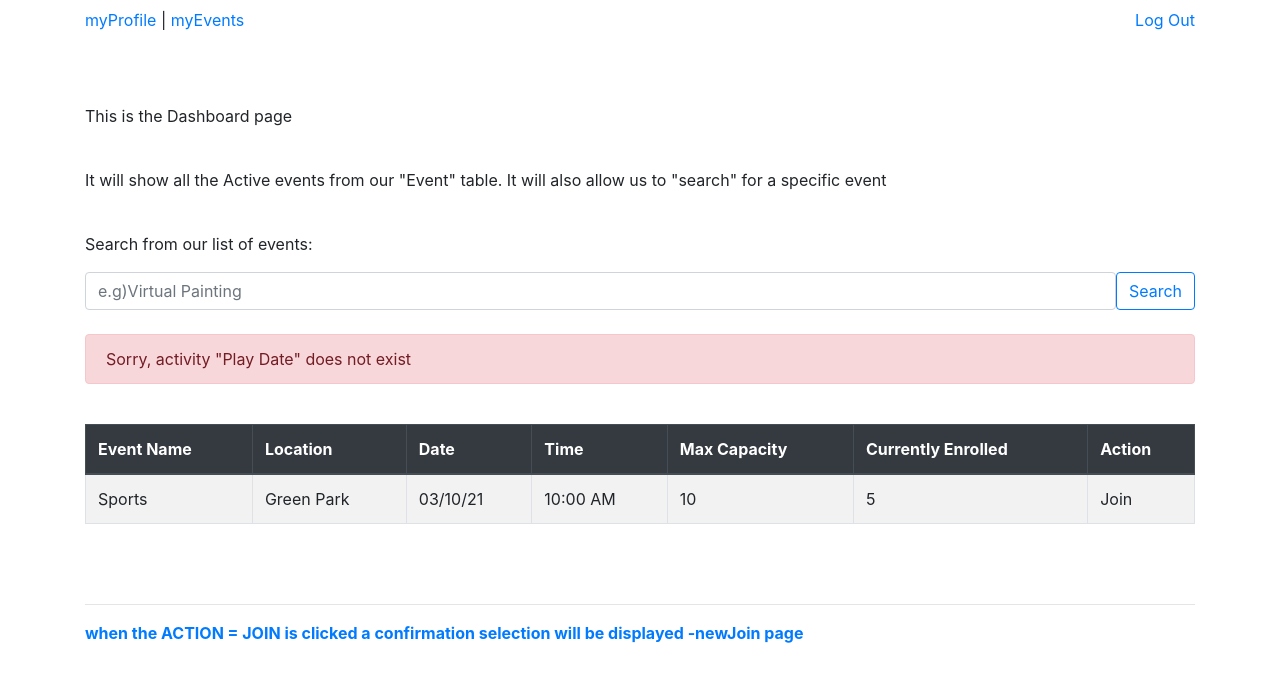
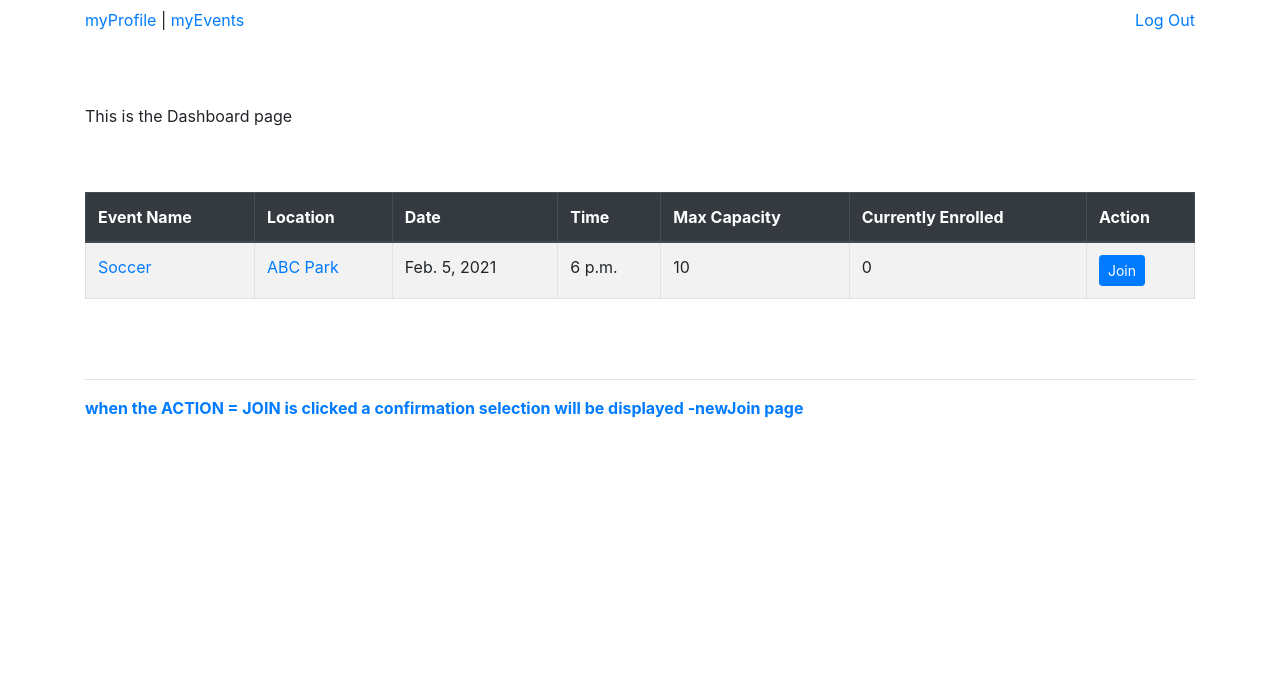
Before and after one commit to lili-mar/Group_project, a Django app: template group_proj/group_app/templates/dashboard.html in a window 1280 px wide. Shown: the part 58-740 px from the top of the page. Run offline with Django 3.2, Linux system fonts and the light colour scheme; data comes from the database, SQL or seed files in the repository; both versions use the stored data as it was after the commit; tables that the repository leaves empty hold one stand-in row (values such as "Sample post"); the template is opened without the code that fills it: values that come from a table or form of the project are taken from there, most other values are stand-ins (such as "Sample title", 1, 10 or a date in 2020); some libraries are stand-ins or nearby versions.

Commit message:
db, cache,

```diff
--- a/group_proj/group_app/templates/dashboard.html
+++ b/group_proj/group_app/templates/dashboard.html
@@ -41,23 +41,27 @@
 
     <p> This is the Dashboard page</p>
     <br>
-    <p> It will show all the Active events from our "Event" table. It will also allow us to "search" for a specific
+    <!-- <p> It will show all the Active events from our "Event" table. It will also allow us to "search" for a specific
             event</p>
 
-    <br>
+        <br> -->
 
-    <p> Search from our list of events:</p>
+    <!-- <p> Search from our list of events:</p>
 
+        <div class="header">
+          <div id="nav"></div>
+        </div>
         <div class="input-group">
-      <input type="search" class="form-control rounded" placeholder="e.g)Virtual Painting" aria-label="Search"
+          <input type="search" class="form-control rounded" placeholder="Virtual Painting" aria-label="Search"
             aria-describedby="search-addon" />
-      <button type="button" class="btn btn-outline-primary">Search </button>
+          <button type="button" class="btn btn-outline-primary">search</button>
         </div>
-    <br />
+
+        <br><br><br>
 
         <div class="alert alert-danger">
             <class="display-5">Sorry, activity "Play Date" does not exist</class>
-    </div>
+        </div> -->
     <br />
 
     <table class="table table-striped table-bordered table-hover">
@@ -73,24 +77,45 @@
           <th scope="col">Action</th>
         </tr>
       </thead>
+
+      {% for event in events %}
       <tbody>
         <tr>
-          <td>Sports</td>
-          <td>Green Park</td>
-          <td>03/10/21</td>
-          <td>10:00 AM</td>
-          <td>10</td>
-          <td>5</td>
-          <td>Join</td>
+          <td><a href="/event/{{event.id}}">{{event.event_name}}</a></td>
+          <td><a href="/event/{{event.id}}">{{event.location}}</a></td>
+          <td>{{ event.event_date }}</td>
+          <td>{{ event.event_time }}</td>
+          <td>{{ event.max_capacity }}</td>
+          <td>{{ event.current_enrolled }}</td>
+
+          <td>
+            {% if event.max_capacity > event.current_enrolled %}
+            <form action="/ABC/event/{{id}}/newJoin" method="post">
+              {% csrf_token %}
+
+              <input class="btn btn-sm btn-primary" type="submit" value="Join">
+
+              {% else %}
+
+              <p> Full </p>
+              {% endif %}
+
+            </form>
+          </td>
+
+        </tr>
         </tr>
       </tbody>
+
+      {% endfor %}
     </table>
 
     <br /><br />
 
     <hr>
     <p></p>
-    <a href="/ABC/newJoin"><strong>when the ACTION = JOIN is clicked a confirmation selection will be displayed
+    <a href="/ABC/event/{{event.id}}/newJoin"><strong>when the ACTION = JOIN is clicked a confirmation selection will be
+        displayed
         -newJoin page</strong></a>
 
   </div>
```
Also changed, not shown: group_proj/db.sqlite3. Lines whose indentation alone changed are shown as unchanged.
